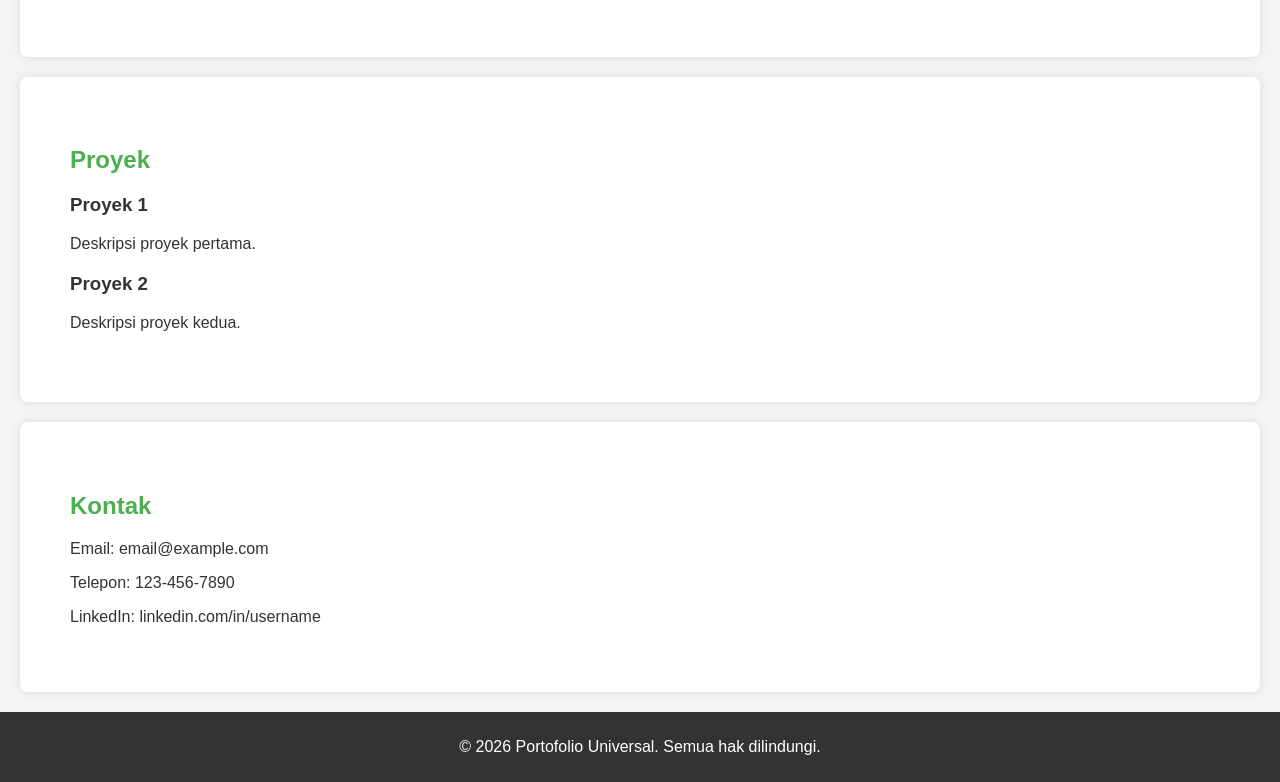
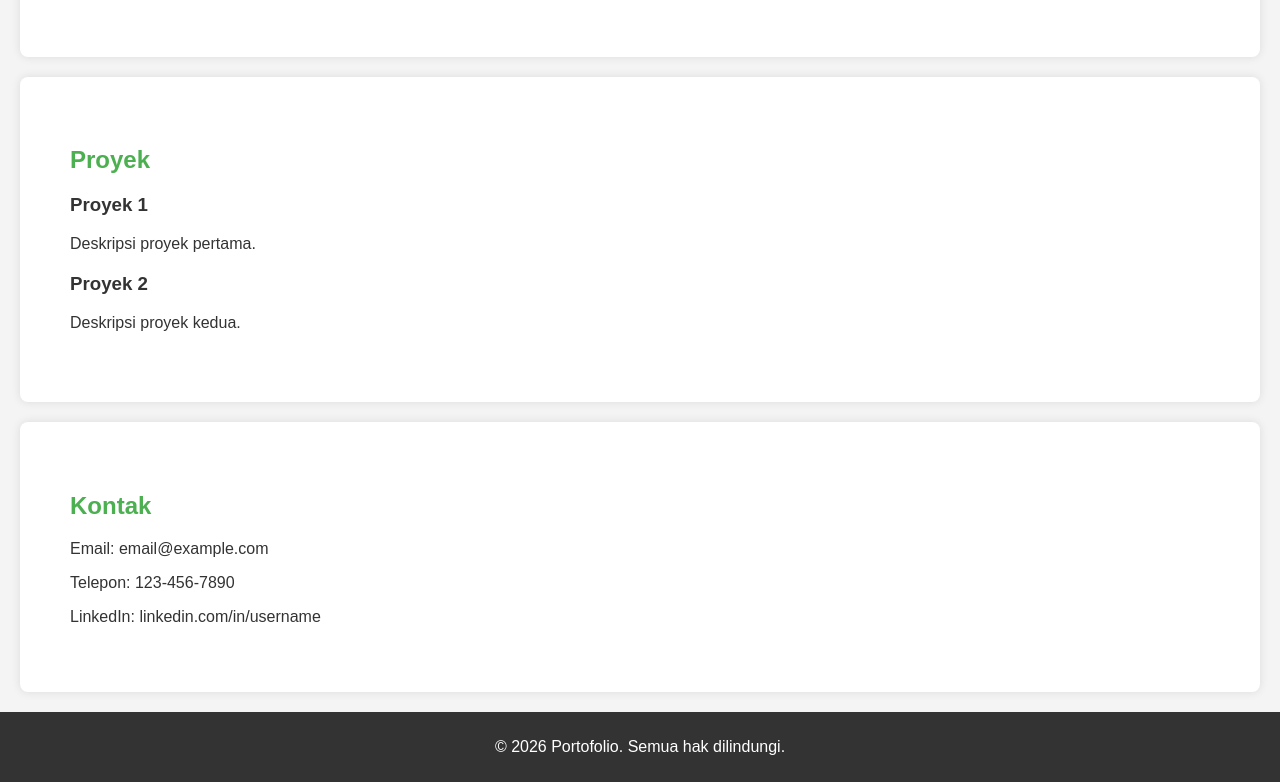
Before and after one commit to Afta20/hello-mission, a plain HTML site: page index.html in a window 1280 px wide. Shown: the part 611-1393 px from the top of the page. Drawn offline with Linux system fonts and the light colour scheme.

Commit message:
pesan baru

```diff
--- a/index.html
+++ b/index.html
@@ -116,7 +116,7 @@
         <p>LinkedIn: linkedin.com/in/username</p>
     </section>
     <footer>
-        <p>&copy; 2026 Portofolio Universal. Semua hak dilindungi.</p>
+        <p>&copy; 2026 Portofolio. Semua hak dilindungi.</p>
     </footer>
     <script>
         // Smooth scroll untuk navigasi
```
